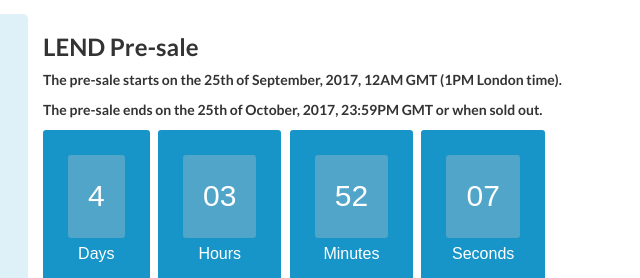
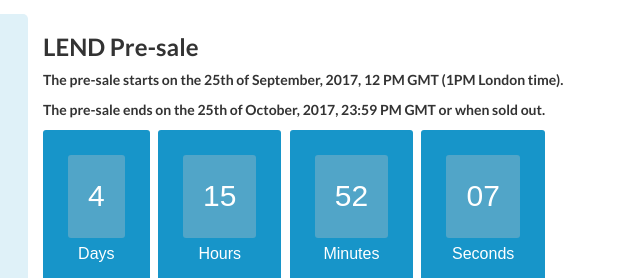
Before and after one commit to ETHLend/ICO_SmartContract, a website: page token_sale.html in a window 1280 px wide. Shown: the part 423-701 px from the top of the page, 612-1252 px from the left. Drawn offline with nearby package versions, Linux system fonts and the light colour scheme.

Commit message:
fixed the timer

```diff
--- a/token_sale.html
+++ b/token_sale.html
@@ -169,8 +169,8 @@
             </div>
             <div class="col-md-6">
             	<h3>LEND Pre-sale</h3>
-            	<p>The pre-sale starts on the 25th of September, 2017, 12AM GMT (1PM London time).</p>
-				<p>The pre-sale ends on the 25th of October, 2017, 23:59PM GMT or when sold out.</p>
+            	<p>The pre-sale starts on the 25th of September, 2017, 12 PM GMT (1PM London time).</p>
+				<p>The pre-sale ends on the 25th of October, 2017, 23:59 PM GMT or when sold out.</p>
             	<div>
             	<div id="clockdiv">
             	  <div>
@@ -306,7 +306,7 @@
 	  updateClock();
 	  var timeinterval = setInterval(updateClock, 1000);
 	}
-	var deadline = new Date(Date.parse("September 25, 2017"));
+	var deadline = new Date(Date.parse("September 25 2017 12:00:00 GMT+0000"));
 	initializeClock('clockdiv', deadline);
 </script>
 </html>
```
